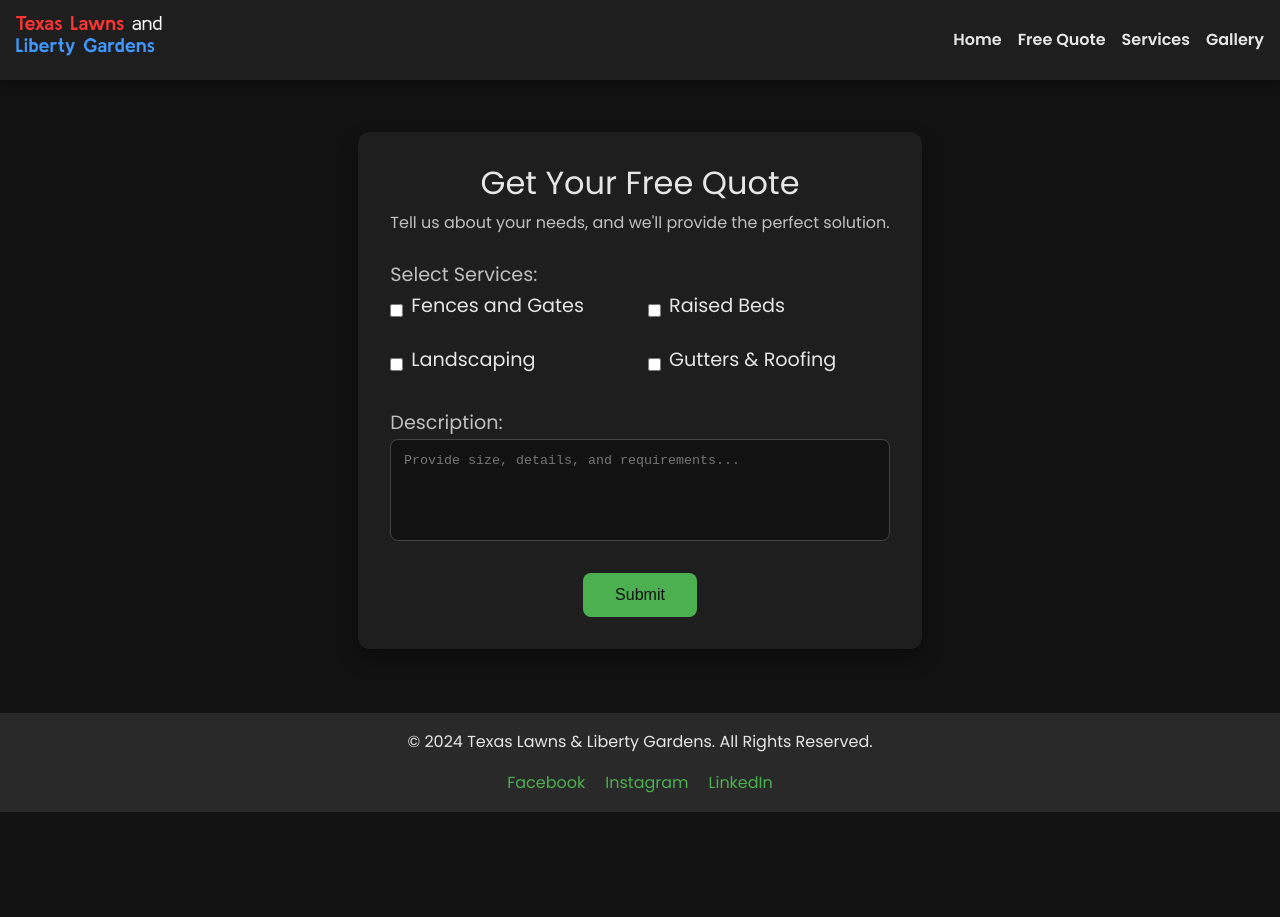
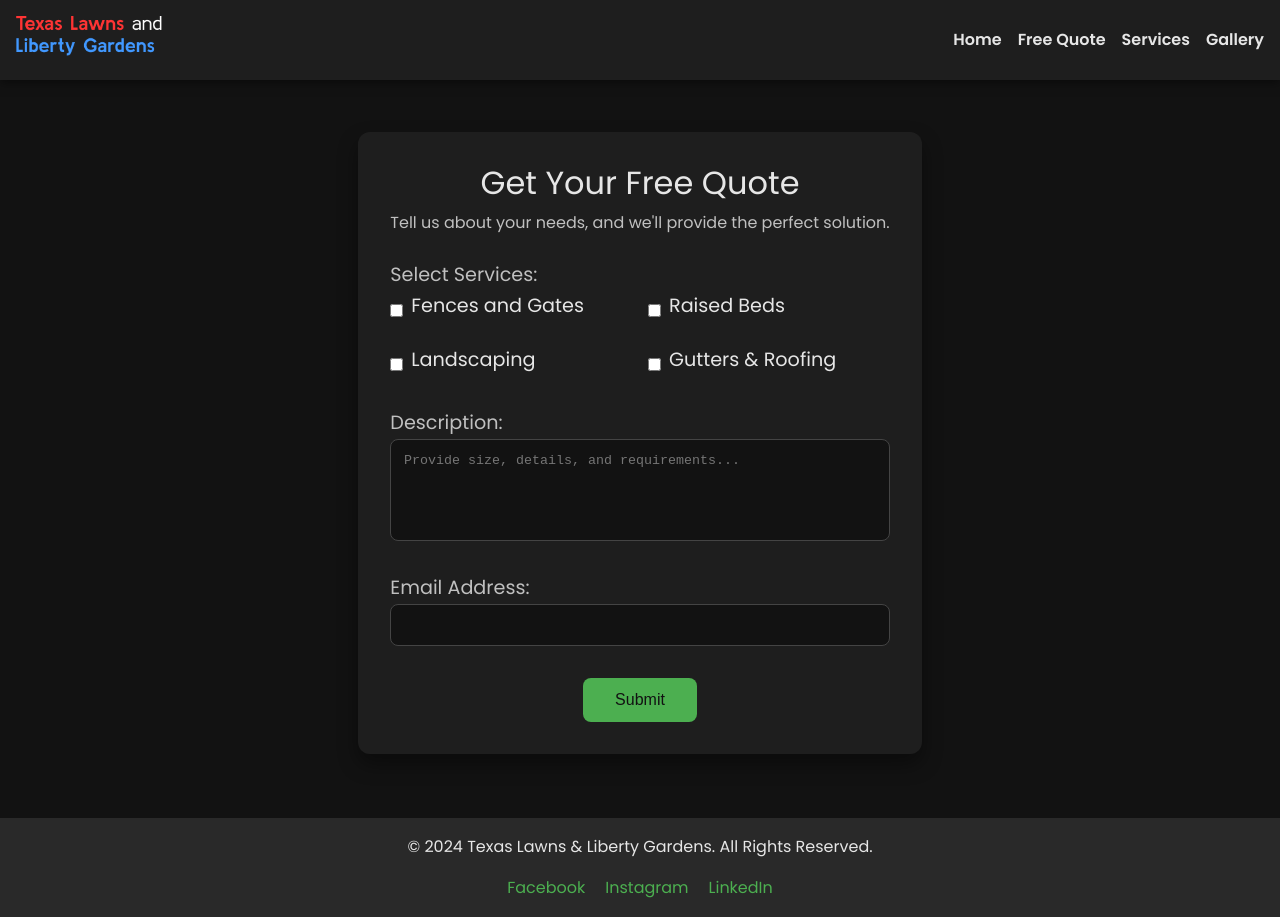
Before and after one commit to EstebanArriaga3/4375-team-6, a Vue app in the folder frontend/: page /quote in a window 1280 px wide. Before the commit the page ends 812 px from the top, so only its background shows below. Built offline with nearby package versions, Linux system fonts and the light colour scheme.

Commit message:
Added email section to quote page
nonfunctional

```diff
--- a/frontend/src/views/QuoteView.vue
+++ b/frontend/src/views/QuoteView.vue
@@ -34,6 +34,14 @@
           id="description"
           rows="5"
           placeholder="Provide size, details, and requirements..."
+        ></textarea>
+      </div>
+
+      <div class="description-section">
+        <label for="contact">Email Address:</label>
+        <textarea
+          id="email"
+          rows="1"
         ></textarea>
       </div>
 
```
